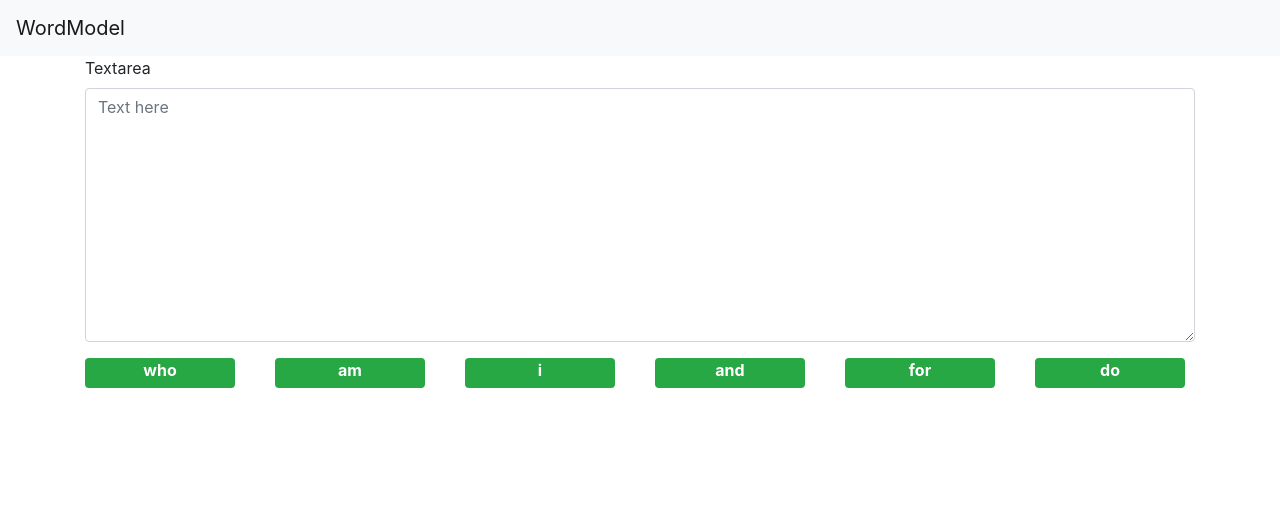
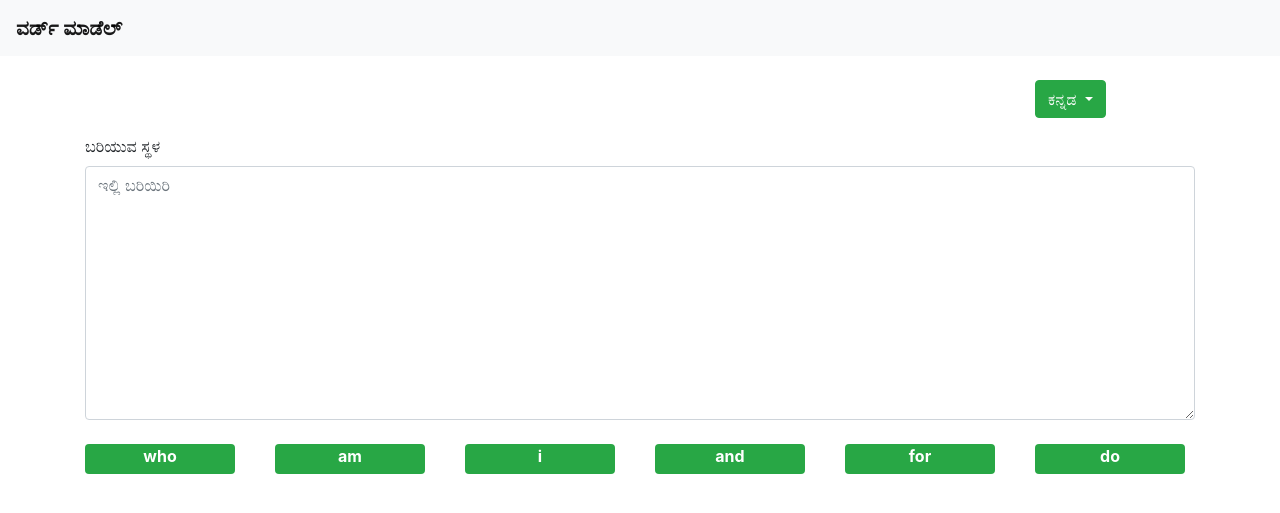
Before and after one commit to prashanthsp6498/wordmodeling, a Flask app: page / in a window 1280 px wide. Shown: the top 513 px of the page. Run offline with Flask 2, Linux system fonts and the light colour scheme; some libraries are stand-ins or nearby versions.

Commit message:
added new keyboard shortcut for clearing text area and now layout language can select from dropdown button

```diff
--- a/static/js/main.js
+++ b/static/js/main.js
@@ -1,3 +1,11 @@
+$(window).ready(function () {
+    $('.container').hide();
+    $(document).ready(function () {
+        $('#loader').hide();
+        $('.container').show();
+    })
+})
+
 $(document).ready(function () {
     $(".suggestion").on('click', function () {
         var text = $.trim($('#textbox').val());
@@ -7,37 +15,46 @@ $(document).ready(function () {
     })
 })
 
-
-
 $(document).ready(function () {
     $(document).bind('keypress', function (event) {
         var text = $.trim($('#textbox').val());
         var suggestion = '';
         if (event.ctrlKey && event.shiftKey && event.which == 3) {
             suggestion = $('#0').text();
+            $('#textbox').val(text + " " + suggestion);
         }
 
         if (event.ctrlKey && event.shiftKey && event.which == 4) {
             var suggestion = $('#1').text();
+            $('#textbox').val(text + " " + suggestion);
         }
 
         if (event.ctrlKey && event.shiftKey && event.which == 5) {
             var suggestion = $('#2').text();
+            $('#textbox').val(text + " " + suggestion);
         }
 
         if (event.ctrlKey && event.shiftKey && event.which == 30) {
             var suggestion = $('#3').text();
+            $('#textbox').val(text + " " + suggestion);
         }
 
         if (event.ctrlKey && event.shiftKey && event.which == 6) {
             var suggestion = $('#4').text();
+            $('#textbox').val(text + " " + suggestion);
         }
 
         if (event.ctrlKey && event.shiftKey && event.which == 10) {
             var suggestion = $('#5').text();
+            $('#textbox').val(text + " " + suggestion);
         }
-        $('#textbox').val(text + " " + suggestion);
     });
+
+    $(document).bind('keypress', function (event) {
+        if (event.which == 12) {
+            $('#textbox').val('');
+        }
+    })
 })
 
 $(document).ready(function () {
@@ -47,3 +64,23 @@ $(document).ready(function () {
         }
     })
 })
+
+$(document).ready(function () {
+    $('.language').on('click', function() {
+        var id = $(this).attr('id');
+        if (id == 'kannada') {
+            $('.navbar-brand').text('ವರ್ಡ್ ಮಾಡೆಲ್');
+            $('#textAreaLabel').text('ಬರಿಯುವ ಸ್ಥಳ');
+            $('#textbox').attr('placeholder', 'ಇಲ್ಲಿ ಬರಿಯಿರಿ ');
+            $('.language_button').text('ಕನ್ನಡ');
+        }
+        else if (id == 'english') {
+            $('.navbar-brand').text('Word Model');
+            $('#textAreaLabel').text('Text Area');
+            $('.language_button').text('English');
+            $('#textbox').attr('placeholder', 'Type here');
+        }
+
+
+    })
+})
--- a/templates/base.html
+++ b/templates/base.html
@@ -8,13 +8,22 @@
     <link rel="stylesheet" href="https://stackpath.bootstrapcdn.com/bootstrap/4.4.1/css/bootstrap.min.css"
         integrity="sha384-Vkoo8x4CGsO3+Hhxv8T/Q5PaXtkKtu6ug5TOeNV6gBiFeWPGFN9MuhOf23Q9Ifjh" crossorigin="anonymous">
     <script src="https://ajax.googleapis.com/ajax/libs/jquery/3.1.0/jquery.min.js"></script>
+    <script src="https://code.jquery.com/jquery-3.4.1.slim.min.js"
+        integrity="sha384-J6qa4849blE2+poT4WnyKhv5vZF5SrPo0iEjwBvKU7imGFAV0wwj1yYfoRSJoZ+n"
+        crossorigin="anonymous"></script>
+    <script src="https://cdn.jsdelivr.net/npm/popper.js@1.16.0/dist/umd/popper.min.js"
+        integrity="sha384-Q6E9RHvbIyZFJoft+2mJbHaEWldlvI9IOYy5n3zV9zzTtmI3UksdQRVvoxMfooAo"
+        crossorigin="anonymous"></script>
+    <script src="https://stackpath.bootstrapcdn.com/bootstrap/4.4.1/js/bootstrap.min.js"
+        integrity="sha384-wfSDF2E50Y2D1uUdj0O3uMBJnjuUD4Ih7YwaYd1iqfktj0Uod8GCExl3Og8ifwB6"
+        crossorigin="anonymous"></script>
     <script src="static/js/main.js"></script>
 
 </head>
 
 <body>
     <nav class="navbar navbar-expand-lg navbar-light bg-light">
-        <a class="navbar-brand" href="#">WordModel</a>
+        <a class="navbar-brand" href="#"><strong>ವರ್ಡ್ ಮಾಡೆಲ್</strong></a>
         <button class="navbar-toggler" type="button" data-toggle="collapse" data-target="#navbarSupportedContent"
             aria-controls="navbarSupportedContent" aria-expanded="false" aria-label="Toggle navigation">
             <span class="navbar-toggler-icon"></span>
@@ -22,11 +31,21 @@
 
         <div class="collapse navbar-collapse" id="navbarSupportedContent">
 
+            <!-- <a class="navbar-brand ml-55" href="#"><strong>ವರ್ಡ್ ಮಾಡೆಲ್</strong></a> -->
+            <button class="navbar-toggler" type="button" data-toggle="collapse"
+                data-target="#navbarSupportedContent"></button>
         </div>
     </nav>
 
+    <div id="loader" style="margin-top: 10%;margin-left: 40%;margin-right: 40%;">
+        <div class="spinner-border text-primary text-center" style="width: 140px; height: 140px;" role="status">
+            <span class="sr-only">Loading...</span>
+        </div>
+
+    </div>
+
     <div class="container">
-    {% block main_body %}{% endblock %}
+        {% block main_body %}{% endblock %}
     </div>
 
 </body>
--- a/templates/word_predictor.html
+++ b/templates/word_predictor.html
@@ -1,12 +1,32 @@
 {% extends 'base.html' %}
 
 {% block main_body %}
+<div class="row">
+    <div class="col-md-2"></div>
+    <div class="col-md-2"></div>
+    <div class="col-md-2"></div>
+    <div class="col-md-2"></div>
+    <div class="col-md-2"></div>
+    <div class="col-md-2">
+        <!-- Example single danger button -->
+        <div class="btn-group mt-4">
+            <button type="button" class="btn btn-success dropdown-toggle language_button" data-toggle="dropdown" aria-haspopup="true"
+                aria-expanded="false">
+                ಕನ್ನಡ
+            </button>
+            <div class="dropdown-menu">
+                <a class="dropdown-item language" id='kannada' href="#">ಕನ್ನಡ </a>
+                <a class="dropdown-item language" id='english' href="#">English</a>
+            </div>
 
-<div class="row">
+        </div>
+    </div>
+</div>
+<div class="row mt-3">
     <div class="col-md-12">
         <div class="mb-3">
-            <label for="validationTextarea">Textarea</label>
-            <textarea class="form-control " id="textbox" placeholder="Text here" rows="10" required></textarea>
+            <label for="validationTextarea" id='textAreaLabel'>ಬರಿಯುವ ಸ್ಥಳ </label>
+            <textarea class="form-control " id="textbox" placeholder="ಇಲ್ಲಿ ಬರಿಯಿರಿ " rows="10" required></textarea>
             <div class="invalid-feedback">
                 Please enter a message in the textarea.
             </div>
@@ -16,7 +36,8 @@
 <div class="row">
     {% for i in number %}
     <div class="col-md-2">
-        <a href="#" class="badge badge-success suggestion" id="{{ i }}" style="width: 150px;height: 30px;font-size: medium;">{{ num[i] }}</a>
+        <a href="#" class="badge badge-success suggestion mt-2" id="{{ i }}"
+            style="width: 150px;height: 30px;font-size: medium;">{{ num[i] }}</a>
     </div>
     {% endfor %}
 </div>
```
